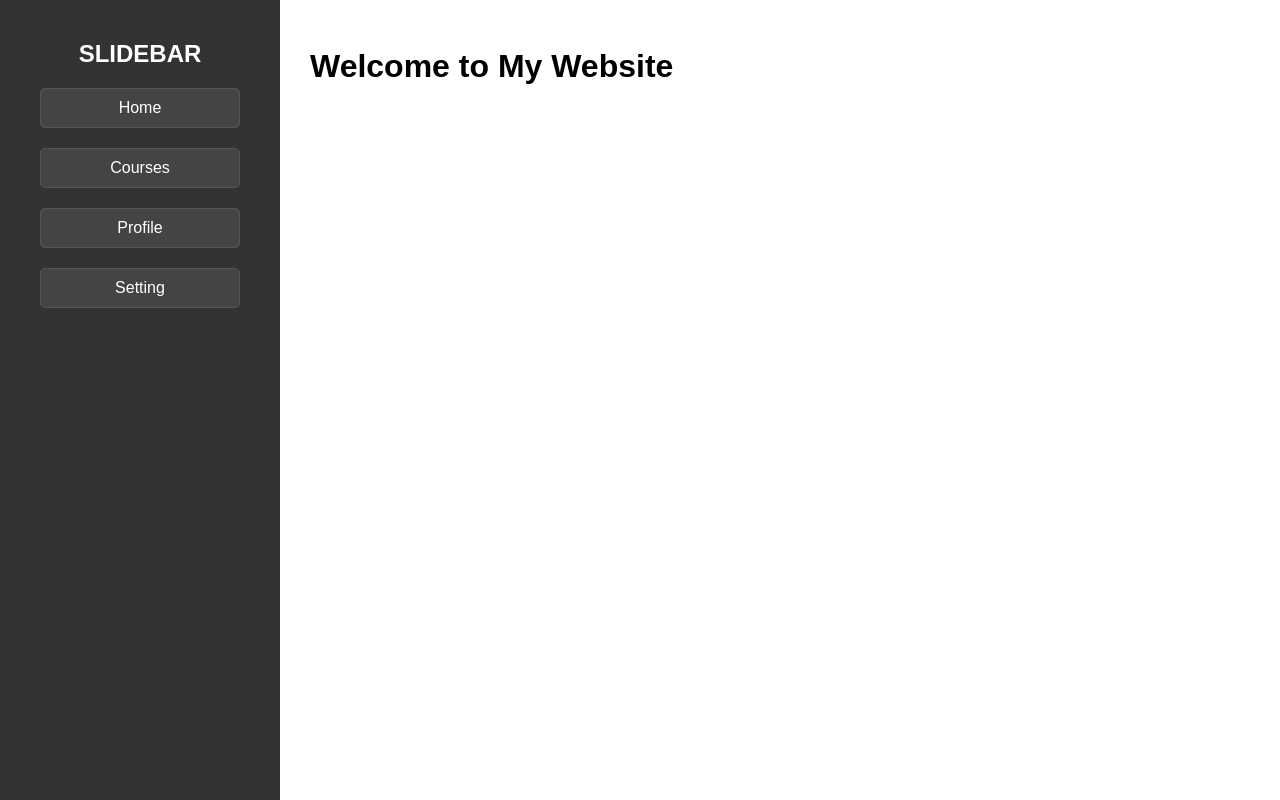
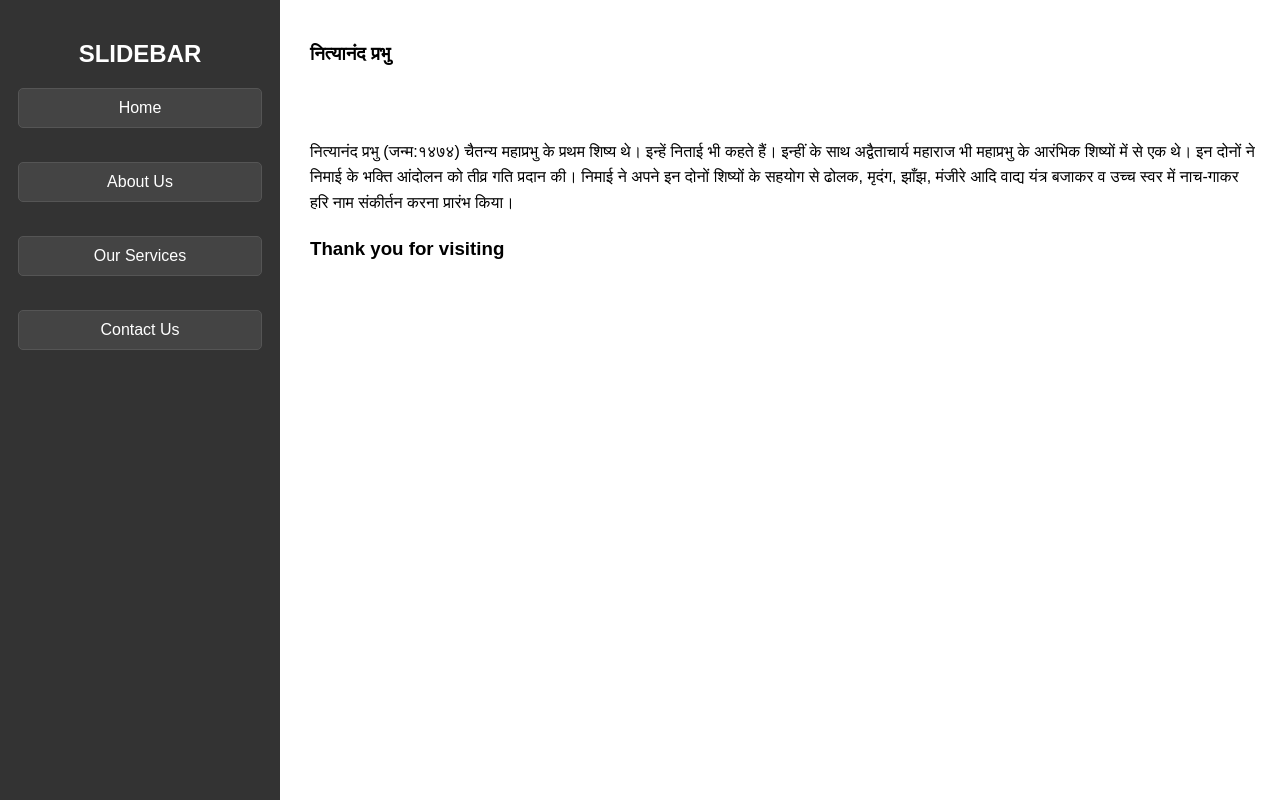
Before and after one commit to Mayurkolhe16/sidebar-design, a plain HTML site: page index.html in a window 1280 px wide. Drawn offline with Linux system fonts and the light colour scheme.

Commit message:
add basic chmage

```diff
--- a/index.html
+++ b/index.html
@@ -1,26 +1,37 @@
 <!DOCTYPE html>
 <html lang="en">
+
 <head>
     <meta charset="UTF-8">
     <meta name="viewport" content="width=device-width, initial-scale=1.0">
     <title>Sidebar</title>
-    <link rel="stylesheet" href="/style.css">
+    <link rel="stylesheet" href="./style.css">
 </head>
+
 <body class="body">
 
     <div class="slidebar-container">
         <div class="sidebar">
             <h2>SLIDEBAR</h2>
-            <div class="nav-list">
-                <a href="#">Home</a></li>
-                <a href="#">Courses</a></li>
-                <a href="#">Profile</a></li>
-                <a href="#">Setting</a></li>
-            </div>
+            <ul class="nav-list">
+                <li><a href="#home">Home</a></li><br>
+                <li><a href="#about-us">About Us</a></li><br>
+                <li><a href="#our-services">Our Services</a></li><br>
+                <li><a href="#contact-us">Contact Us</a></li><br>
+            </ul>
         </div>
+
         <div class="content">
             <div id="home" class="section">
-                <h1>Welcome to My Website</h1>
+
+                <p>
+                <h3>नित्यानंद प्रभु</h3><br><br>
+                नित्यानंद प्रभु (जन्म:१४७४) चैतन्य महाप्रभु के प्रथम शिष्य थे। इन्हें निताई भी कहते हैं। इन्हीं के साथ अद्वैताचार्य महाराज भी महाप्रभु के आरंभिक शिष्यों में से एक थे। इन दोनों ने निमाई के भक्ति आंदोलन को तीव्र गति प्रदान की। निमाई ने अपने इन दोनों शिष्यों के सहयोग से ढोलक, मृदंग, झाँझ, मंजीरे आदि वाद्य यंत्र बजाकर व उच्च स्वर में नाच-गाकर हरि नाम संकीर्तन करना प्रारंभ किया।
+
+
+
+                <h3>Thank you for visiting</h3>
+                </p>
             </div>
         </div>
     </div>
--- a/style.css
+++ b/style.css
@@ -23,21 +23,20 @@
 .nav-list {
     padding: 0;
     cursor: pointer;
-    margin: 20px;
+    margin: 10px;
     margin-bottom: 10px;
-
 }
 
 .nav-list a {
     display: block;
     padding: 10px;
-    background-color: #f8acac;
-    margin: 20px;
+    background-color: #444;
     color: white;
     text-decoration: none;
     border: 1px solid #555;
+    margin: 8px;
     text-align: center;
-    border-radius: 5px;
+    border-radius: 15px;
 }
 
 .nav-list a:hover {
```
